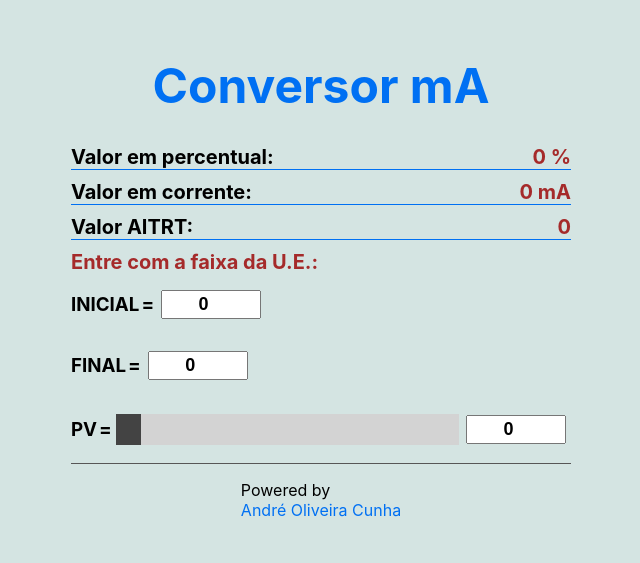
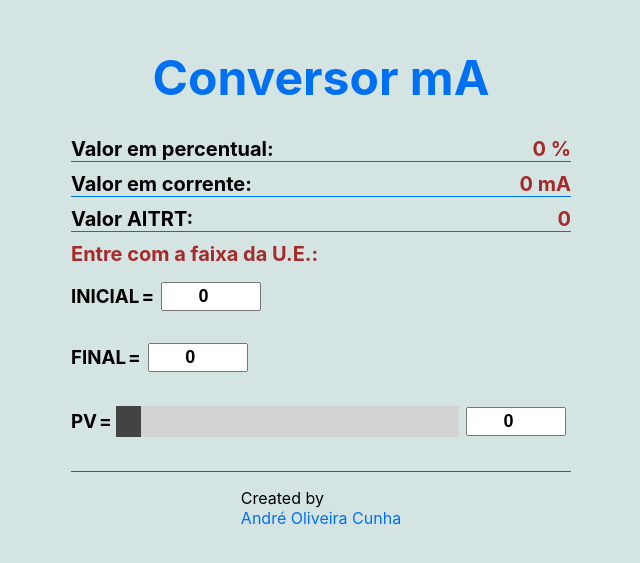
Before and after one commit to andreocunha/Conversor_mA, a Next.js app: page / in a window 1280 px wide. Shown: the part 103-666 px from the top of the page, without its empty margins (319-959 px from the left). Built offline with nearby package versions, Linux system fonts and the light colour scheme.

Commit message:
Aplicando estilo

```diff
--- a/pages/index.js
+++ b/pages/index.js
@@ -117,7 +117,7 @@ export default function Home() {
 
         <footer className={styles.footer}>
         <p>
-          Powered by <a href="http://andreoliveiracunha.com.br/">André Oliveira Cunha</a>
+          Created by <a href="http://andreoliveiracunha.com.br/">André Oliveira Cunha</a>
         </p>
       </footer>
 
--- a/styles/Home.module.css
+++ b/styles/Home.module.css
@@ -34,6 +34,7 @@
 }
 
 .footer {
+  margin-top: 1rem;
   width: 100%;
   height: 100px;
   border-top: 1px solid #575656;
```
